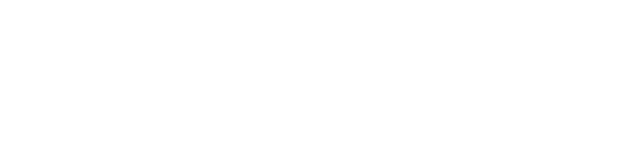
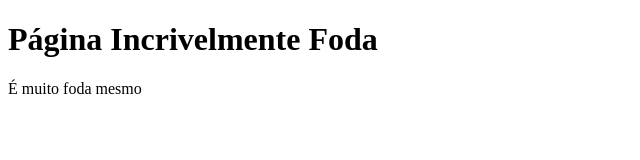
Before and after one commit to Flavia0501/website-grupoEFGM, a plain HTML site: page index.html in a window 1280 px wide. Shown: the whole page, without its empty margins (0-640 px from the left). Drawn offline with Linux system fonts and the light colour scheme.

Commit message:
Página index agora com título e paragrafo

```diff
--- a/index.html
+++ b/index.html
@@ -6,6 +6,7 @@
     <title>Document</title>
 </head>
 <body>
-
+    <h1>Página Incrivelmente Foda</h1>
+    <p>É muito foda mesmo</p>
 </body>
 </html>
```
